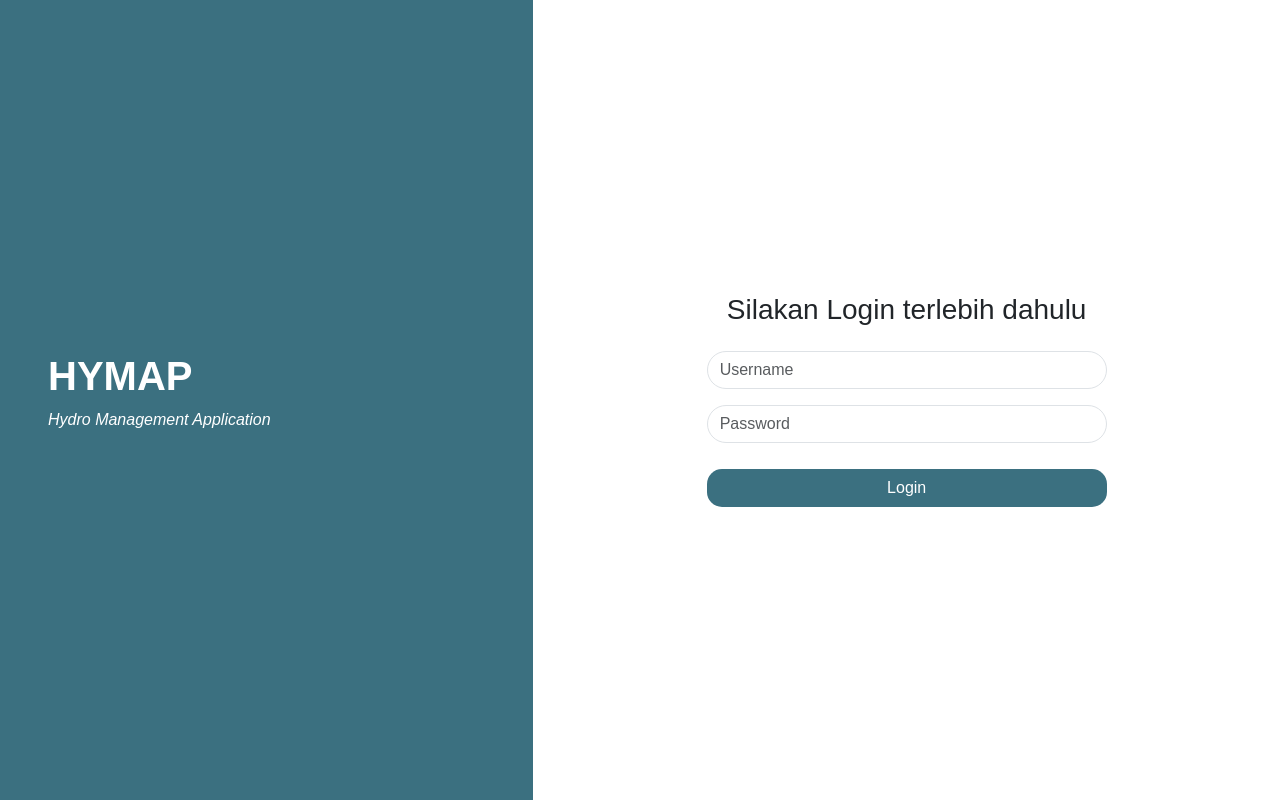
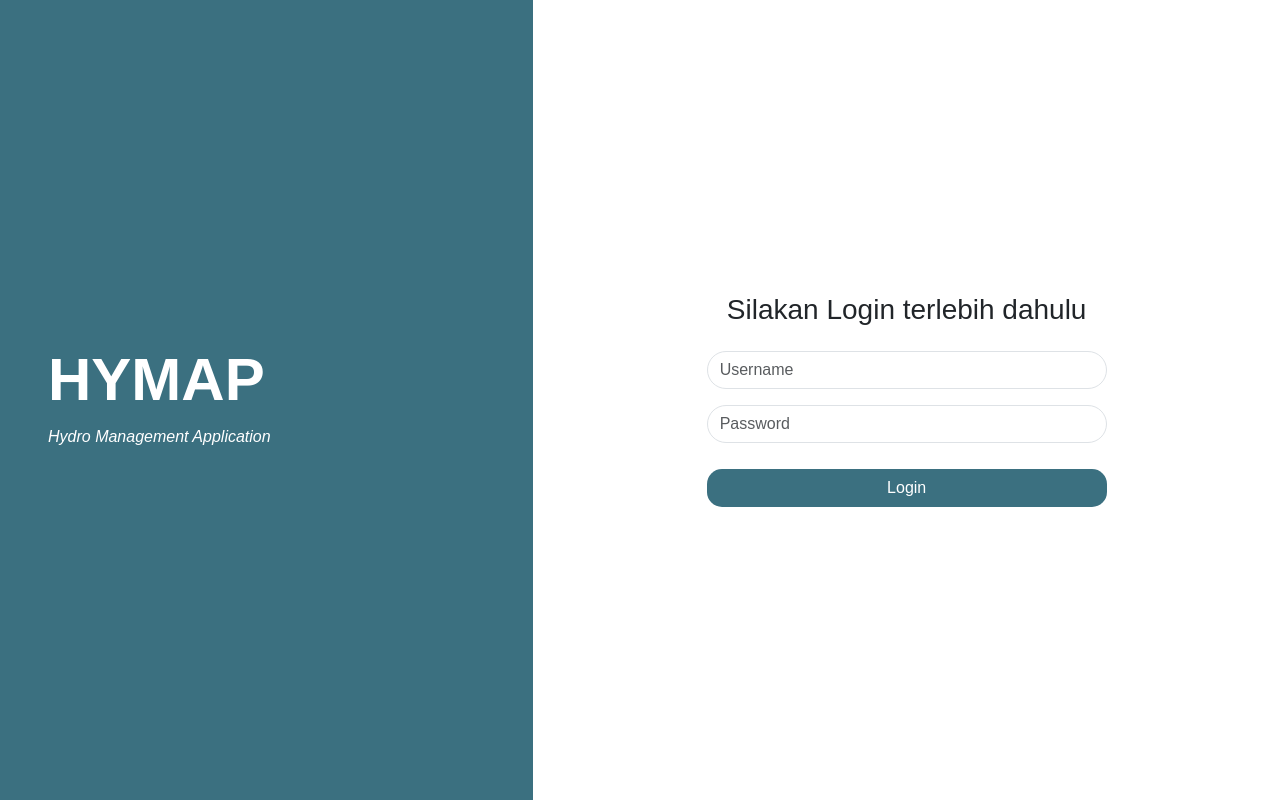
Before and after one commit to Ridho-aw/HYMAP---Admin-Website, a React (Vite) app: page / in a window 1280 px wide. Built offline with nearby package versions, Linux system fonts and the light colour scheme.

Commit message:
merapikan login

```diff
--- a/src/Login.jsx
+++ b/src/Login.jsx
@@ -19,7 +19,7 @@ const Login = () => {
       <div className="row min-vh-100">
 
         <div className="kiri col-md-5 text-white d-flex flex-column justify-content-center p-5">
-          <h1 className="h1-kiri fs-1 fw-bold">HYMAP</h1>
+          <p className="p-title fw-bold mb-0">HYMAP</p>
           <p className="p-kiri fst-italic">Hydro Management Application</p>
         </div>
 
--- a/src/styles/Login.css
+++ b/src/styles/Login.css
@@ -1,5 +1,9 @@
 * {
-  font-family: 'Poppins', sans-serif;
+  font-family: "Poppins", sans-serif;
+}
+
+.p-title {
+  font-size: 60px;
 }
 
 .kiri {
```
